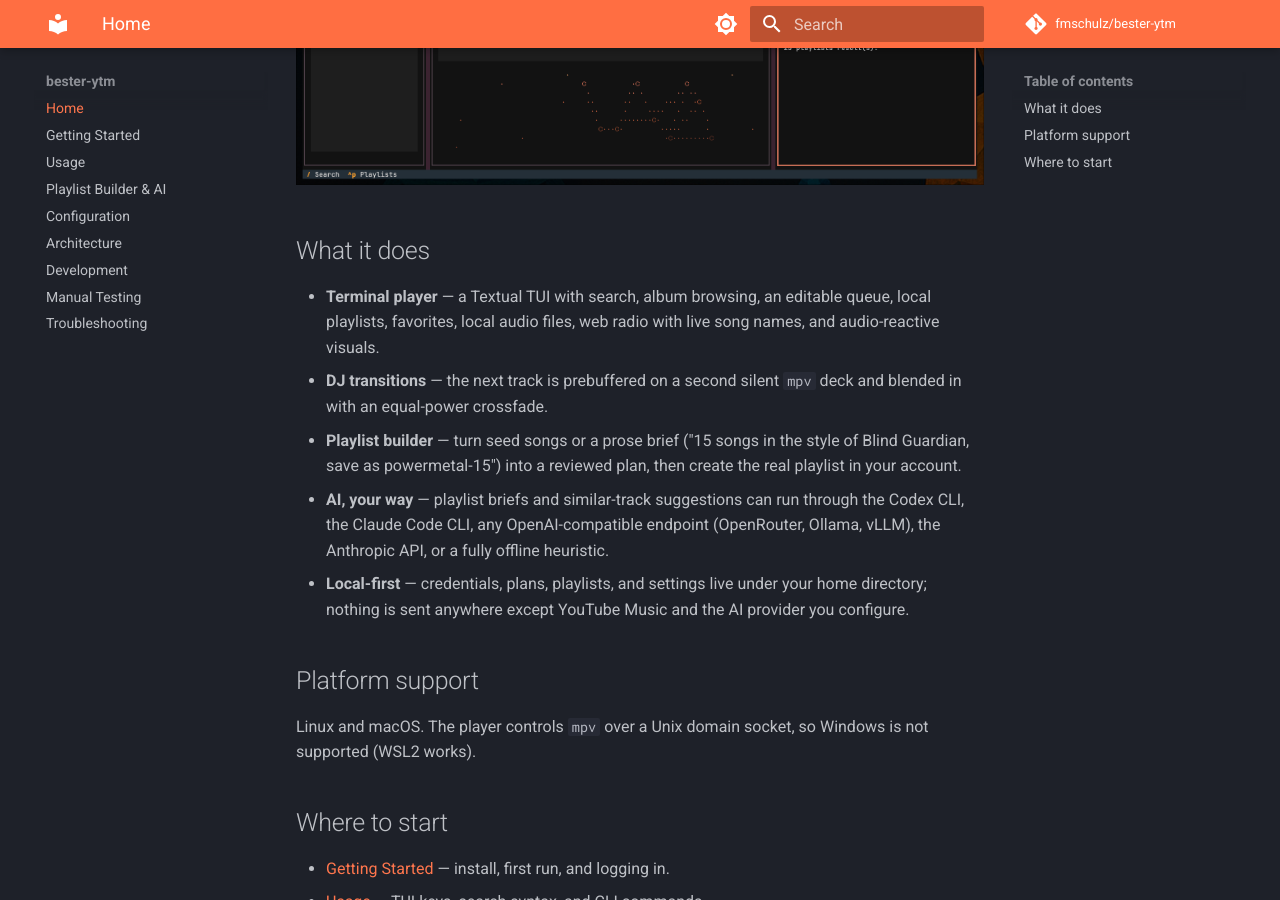
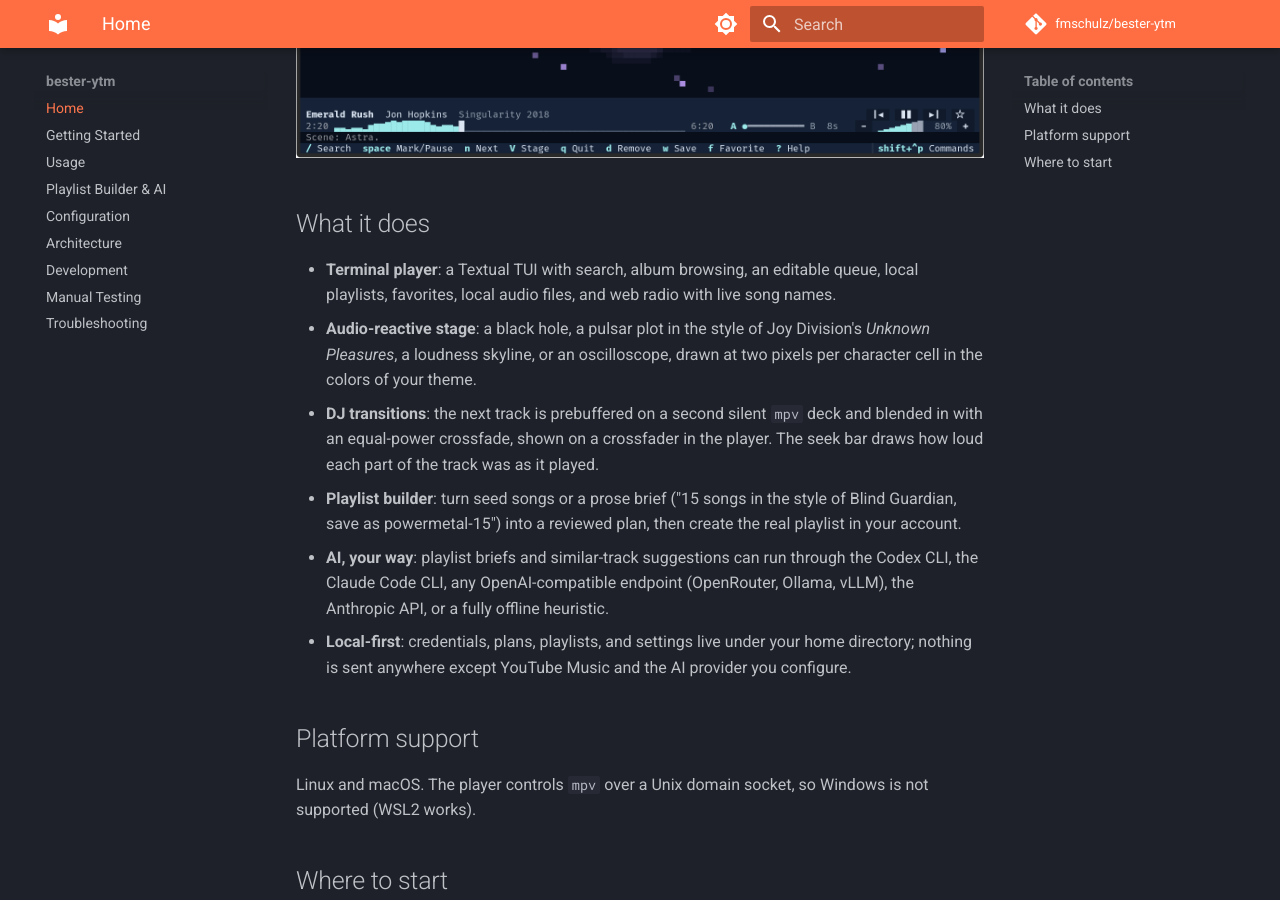
Before and after one commit to fmschulz/bester-ytm, an MkDocs documentation site: the page built from docs/index.md, in a window 1280 px wide and 900 px high, scrolled down 636 px. Built offline with MkDocs 1.6.1 and Material for MkDocs 9.7.7, drawn with Linux system fonts in a browser that asks for light colours; comment, search, counter and statistics services are not loaded.

Commit message:
docs: describe the new stage, player deck, and rows
Update usage, configuration, the manual test checklist, README, and the
docs landing page for the four stage scenes, the loudness seek bar, the
crossfader, star and mark glyphs, border hints, and the renamed workspace
buttons. Add an Unreleased changelog section.

The README demo GIF and the docs screenshot are rendered from the app at
120x44 with a song-like loudness signal (880 px wide, 90 frames, 1.9 MB,
down from 3.3 MB).

```diff
--- a/docs/index.md
+++ b/docs/index.md
@@ -9,18 +9,23 @@ YouTube Music account.
 
 ## What it does
 
-- **Terminal player** — a Textual TUI with search, album browsing, an
-  editable queue, local playlists, favorites, local audio files, web
-  radio with live song names, and audio-reactive visuals.
-- **DJ transitions** — the next track is prebuffered on a second silent
-  `mpv` deck and blended in with an equal-power crossfade.
-- **Playlist builder** — turn seed songs or a prose brief ("15 songs in the
+- **Terminal player**: a Textual TUI with search, album browsing, an
+  editable queue, local playlists, favorites, local audio files, and web
+  radio with live song names.
+- **Audio-reactive stage**: a black hole, a pulsar plot in the style of Joy
+  Division's *Unknown Pleasures*, a loudness skyline, or an oscilloscope,
+  drawn at two pixels per character cell in the colors of your theme.
+- **DJ transitions**: the next track is prebuffered on a second silent
+  `mpv` deck and blended in with an equal-power crossfade, shown on a
+  crossfader in the player. The seek bar draws how loud each part of the
+  track was as it played.
+- **Playlist builder**: turn seed songs or a prose brief ("15 songs in the
   style of Blind Guardian, save as powermetal-15") into a reviewed plan, then
   create the real playlist in your account.
-- **AI, your way** — playlist briefs and similar-track suggestions can run
+- **AI, your way**: playlist briefs and similar-track suggestions can run
   through the Codex CLI, the Claude Code CLI, any OpenAI-compatible endpoint
   (OpenRouter, Ollama, vLLM), the Anthropic API, or a fully offline heuristic.
-- **Local-first** — credentials, plans, playlists, and settings live under
+- **Local-first**: credentials, plans, playlists, and settings live under
   your home directory; nothing is sent anywhere except YouTube Music and the
   AI provider you configure.
 
```
Also changed, not shown: CHANGELOG.md (+31 -0 lines), README.md (+14 -8 lines), docs/configuration.md (+6 -3 lines), docs/manual-testing.md (+12 -8 lines), docs/usage.md (+63 -39 lines), docs/assets/screenshot.png, 1 other file.
